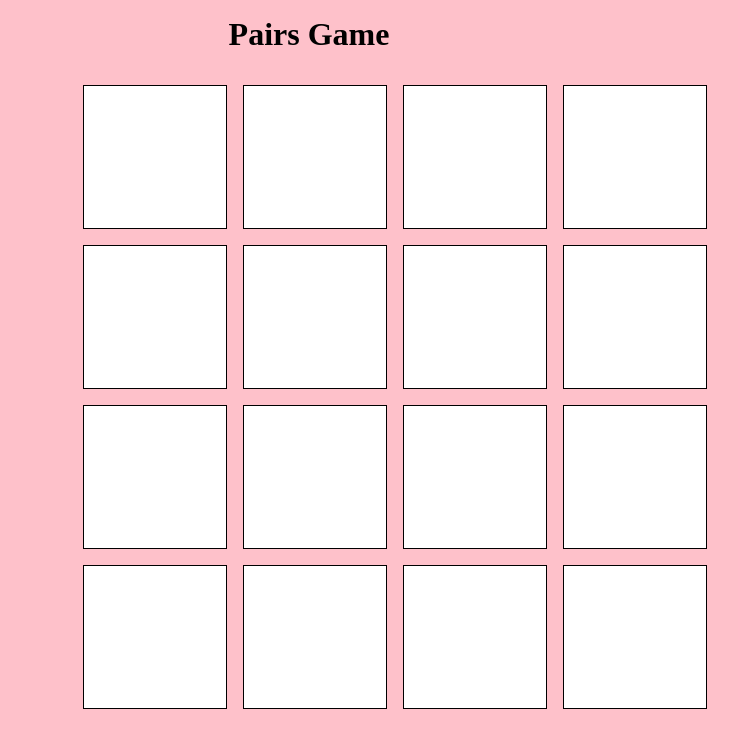
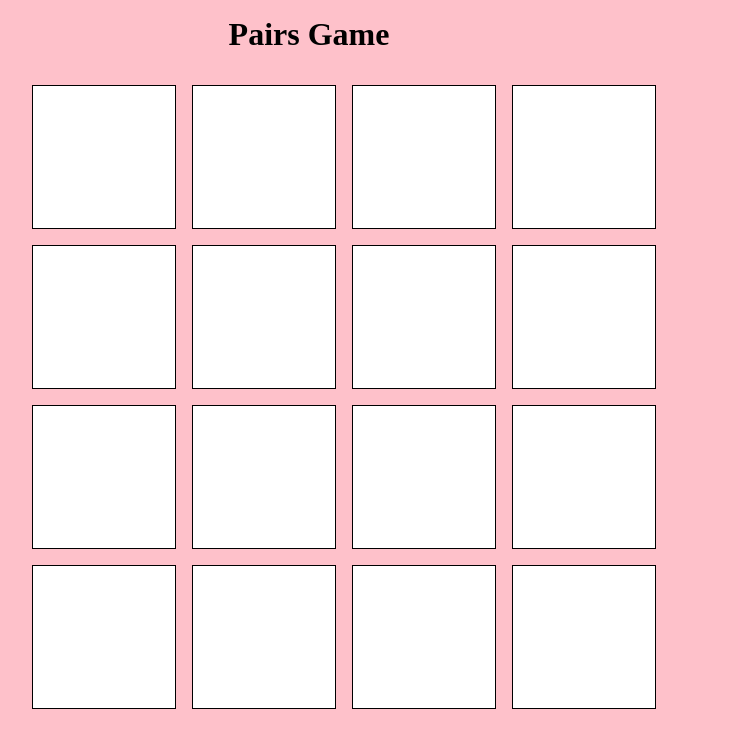
Before and after one commit to BethanL19/pairs-game, a React (Create React App) app: page / in a window 1280 px wide. Shown: the top 748 px of the page, without its empty margins (355-1093 px from the left). Built offline with nearby package versions, Linux system fonts and the light colour scheme; the HTML template or start-up script is replaced by a standard one.

Commit message:
css updated

```diff
--- a/src/style.css
+++ b/src/style.css
@@ -14,7 +14,7 @@ html {
   width: 40rem;
   height: 40rem;
   position: relative;
-  left: 34%;
+  left: 30%;
   display: flex;
   flex-wrap: wrap;
   flex-direction: row;
```
